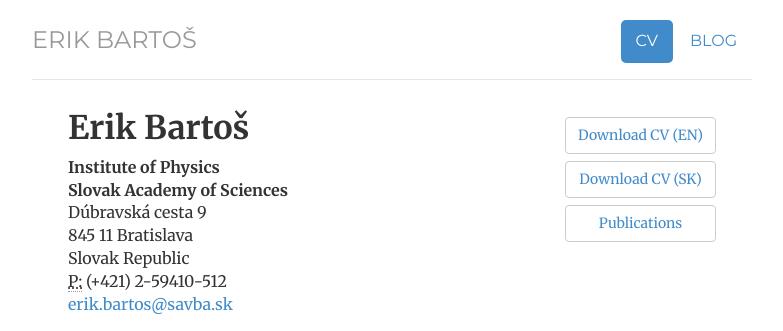
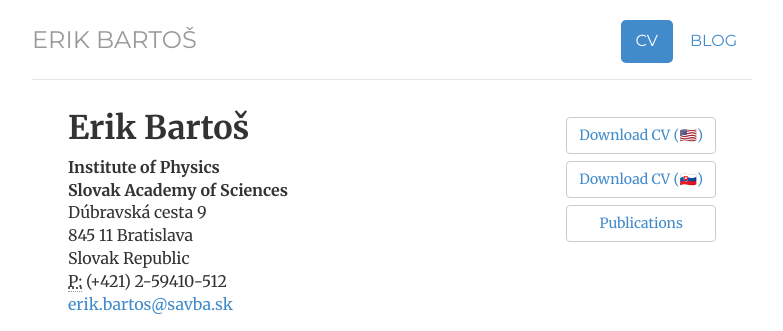
Before and after one commit to Mezek/mezek.github.io, a Jekyll site: the page built from cv/index.html, in a window 1280 px wide. Shown: the top 331 px of the page, without its empty margins (248-1031 px from the left). Built offline with Jekyll 4.4.1, drawn with Linux system fonts in a browser that asks for light colours.

Commit message:
Update index.html

```diff
--- a/cv/index.html
+++ b/cv/index.html
@@ -9,8 +9,8 @@ description: C.V. for Erik Bartoš, a Physicists, Digital Publisher, Enthusiast,
 ---
 <div class="cv">
 	<div class="pull-right">
-		<ul class="items-below"><li class="btn btn-default"><a href="/files/modern_en.pdf" class="noUnderline" title="Download CV as PDF">Download CV (EN)</a></li>
-			<li class="btn btn-default"><a href="/files/modern_sk.pdf" class="noUnderline" title="Životopis ako PDF">Download CV (SK)</a></li>
+		<ul class="items-below"><li class="btn btn-default"><a href="/files/modern_en.pdf" class="noUnderline" title="Download CV as PDF">Download CV (&#127482;&#127480;)</a></li>
+			<li class="btn btn-default"><a href="/files/modern_sk.pdf" class="noUnderline" title="Životopis ako PDF">Download CV (&#127480;&#127472;)</a></li>
 			<li class="btn btn-default"><a href="/files/pubList-2017-11.pdf" class="noUnderline" title="Download publications">Publications</a></li></ul>
 	</div>
 
```
